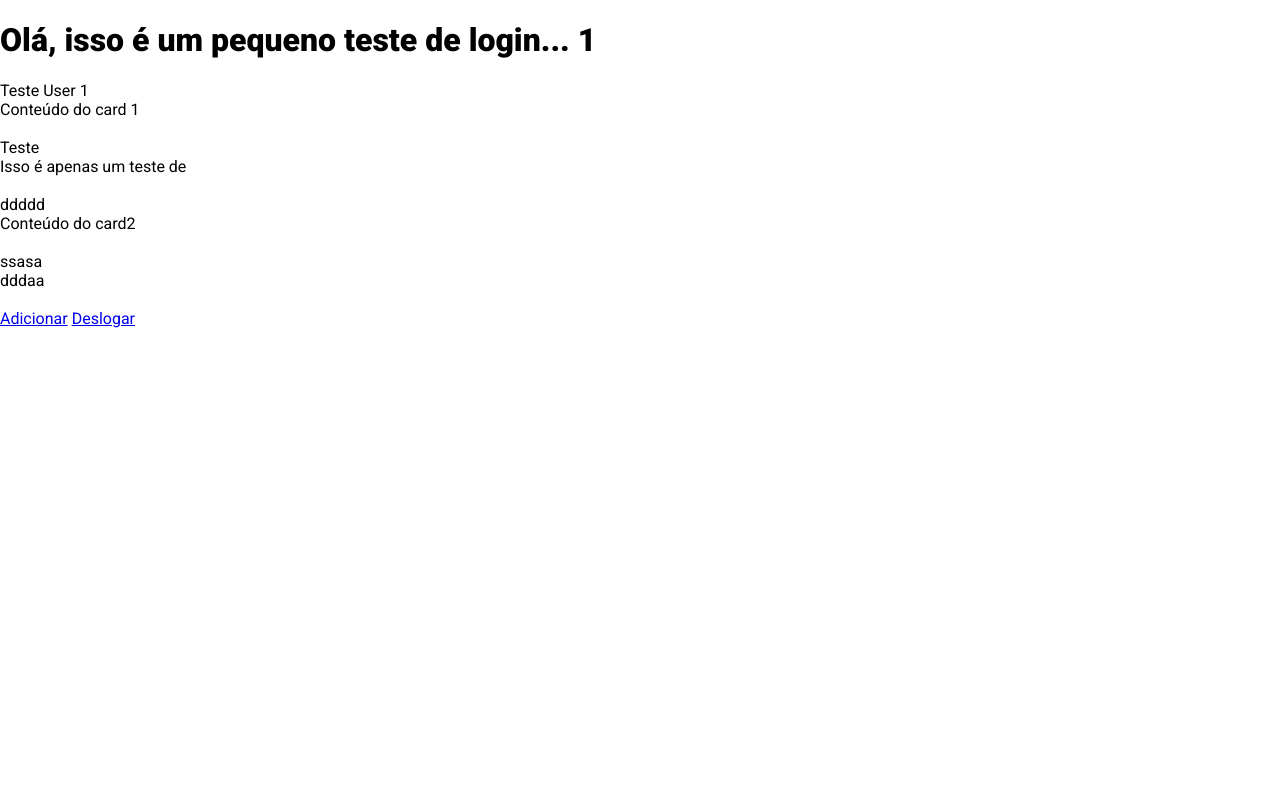
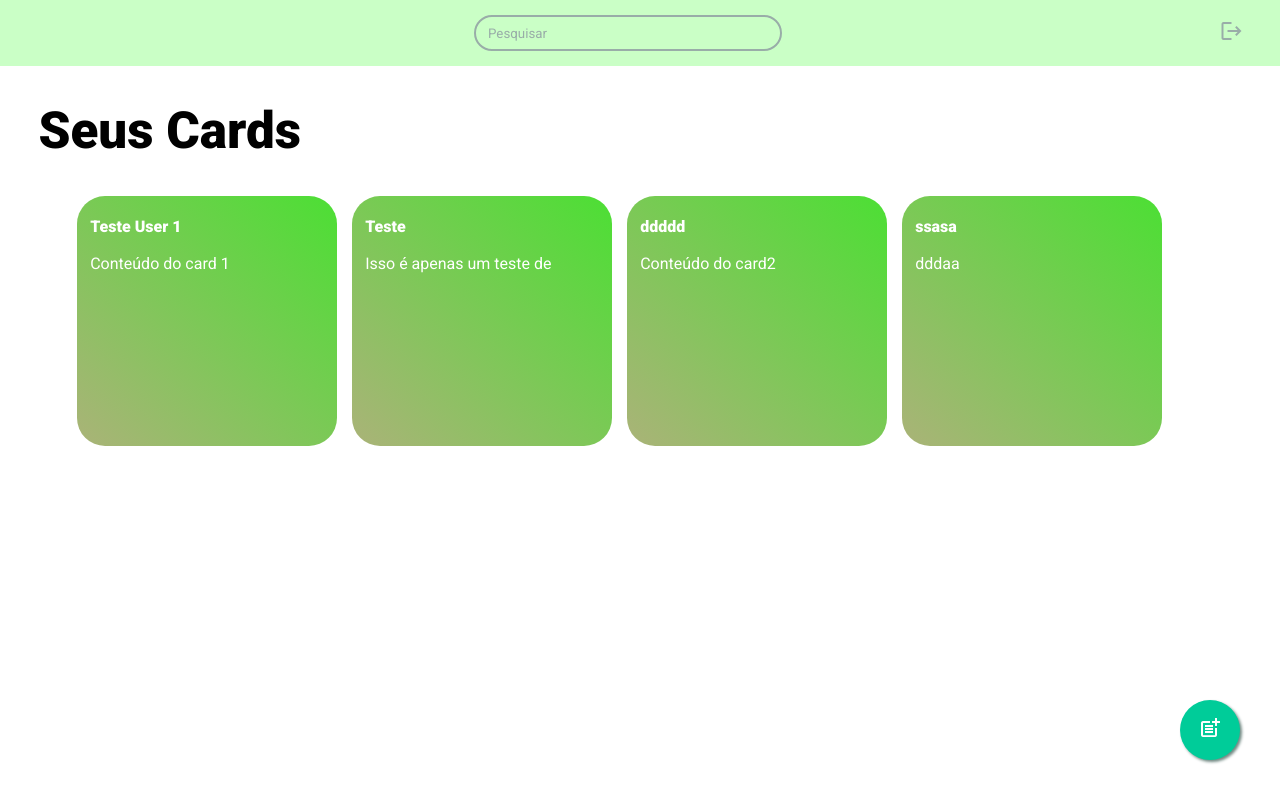
Before and after one commit to LucasPHernandes/flask_cards, a Flask app: page /dashboard/1 in a window 1280 px wide. Run offline with Flask 2, Linux system fonts and the light colour scheme; a user stored in the database is signed in; data comes from the database, SQL or seed files in the repository; both versions use the stored data as it was after the commit.

Commit message:
Estilização do Dashboard

```diff
--- a/app.py
+++ b/app.py
@@ -104,14 +104,15 @@ def logout():
 def dashboard(user_id):
     user_id = user_id
 
-    check_id = flashCard.query.get(current_user.id)
-
-    cards = flashCard.query.filter_by(idUsername = check_id.id)
-    # print(cards)
-    if check_id.id == current_user.id:
-        return render_template('dashboard.html', user_id=current_user.id, cards=cards)
-
-    return render_template('dashboard.html', user_id=current_user.id)
+    # print(user_id)
+    try:
+        check_id = flashCard.query.get(current_user.id)
+        cards = flashCard.query.filter_by(idUsername = check_id.id)
+        if cards:
+            if check_id.id == current_user.id:
+                return render_template('dashboard.html', user_id=current_user.id, cards=cards)
+    except:
+        return render_template('dashboard.html', user_id=current_user.id)
 
 
 
--- a/static/css/main.css
+++ b/static/css/main.css
@@ -198,3 +198,108 @@ body{
     font-family: 'Roboto', sans-serif;
     width: 80%;
 }
+
+/* DASHBOARD */
+.menu {
+    display: flex;
+    flex-direction: row;
+    justify-content: center;
+    align-items: center;
+    padding: 15px;
+    background-color: #CAFFC6;
+}
+
+.menu input {
+    background-color: #CAFFC6;
+    border: 2px solid #99ADA8;
+    border-radius: 42.21px;
+    width: 300px;
+    height: 30px;
+}
+
+.menu input::placeholder {
+    font-family: 'Roboto', sans-serif;
+    font-weight: 500;
+    color: #99ADA8;
+    font-size: 1em;
+    padding: 10px;
+}
+
+#deslogar {
+    position: relative;
+    left: 35%;
+}
+
+.dash_title {
+    position: relative;
+    left: 3%;
+    font-size: 3.2em;
+    width: 100vw;
+}
+
+.float {
+    position: fixed;
+    width:60px;
+	height:60px;
+	bottom:40px;
+	right:40px;
+    background-color:#0C9;
+	color:#FFF;
+	border-radius:50px;
+	text-align:center;
+	box-shadow: 2px 2px 3px #708882;
+    display: flex;
+    justify-content: center;
+    align-items: center;
+}
+
+.md-48 {
+    text-decoration: none;
+    color: #FFFFFF;
+}
+
+.md-48:hover {
+    color: #dbdbdb;
+}
+
+.md-60 {
+    text-decoration: none;
+    color: #99ADA8;
+}
+
+.md-60:hover {
+    color: #708882;
+}
+
+.cards_grid {
+    display: flex;
+    flex-direction: row;
+    flex-wrap: wrap;
+    justify-content: center;
+    align-items: center;
+    width: 90%;
+    position: relative;
+    left: 4%;
+}
+
+.card {
+    width: 260px;
+    height: 250px;
+    background: linear-gradient(43deg, #AAB378 0%, #4CDF34 100%);
+    border-radius: 28px;
+    margin-right: 15px;
+    margin-bottom: 15px;
+    display: flex;
+    flex-direction: column;
+}
+
+.card_text {
+    padding-left: 13px;
+    color: white;
+    margin-bottom: 2px;
+    font-family: 'Roboto', sans-serif;
+}
+
+.card_text h4 {
+    font-size: 35px;
+}
--- a/templates/dashboard.html
+++ b/templates/dashboard.html
@@ -2,26 +2,37 @@
 
 {% block head %}
     <title>Dashboard</title>
+    <style>
+        body {
+            overflow-x: hidden;
+        }
+    </style>
 {% endblock%}
 
 {% block body %}
-    <!-- {% with messages = get_flashed_messages(with_categories=true) %}
-        {% if messages %}
-            {% for message in messages %}
-                {{ message }}
-            {% endfor %}
-        {% endif %}
-    {% endwith %} -->
-    <h1>Olá, isso é um pequeno teste de login... {{ user_id }} </h1>
 
-    {% for card in cards %}
+    <nav class="menu">
+        <input type="text" placeholder="Pesquisar" name="" id="">
+        <a href="/logout" id="deslogar" class="md-60" ><span class="material-icons md-60">
+            logout
+        </span></a>
+    </nav>
+
+    <h1 class="dash_title">Seus Cards</h1>
+
+    <div class="cards_grid">
+        {% for card in cards %}
         <div class="card">
-            {{ card.cardName }} <br>
-            {{ card.cardContent }} <br><br>
+            <h4 class="card_text">{{ card.cardName }}</h4>
+            <p class="card_text">{{ card.cardContent }}</p>
         </div>
-    {% endfor %}
+        {% endfor %}
+    </div>
 
-    <a href="/adicionar/{{user_id}}">Adicionar</a>
+    <div class="float">
+        <a href="/adicionar/{{user_id}}" class="md-48"><span class="material-icons md-48 icon_float">
+            post_add
+        </span></a>
+    </div>
 
-    <a href="/logout">Deslogar</a>
 {% endblock %}
--- a/templates/layout.html
+++ b/templates/layout.html
@@ -5,6 +5,7 @@
         <meta http-equiv="X-UA-Compatible" content="IE=edge">
         <meta name="viewport" content="width=device-width, initial-scale=1.0">
         <link rel="stylesheet" href="{{url_for('static', filename='css/main.css')}}">
+        <link href="https://fonts.googleapis.com/icon?family=Material+Icons" rel="stylesheet">
         {% block head %}{% endblock %}
     </head>
     <body>
```
Also changed, not shown: database.db.
